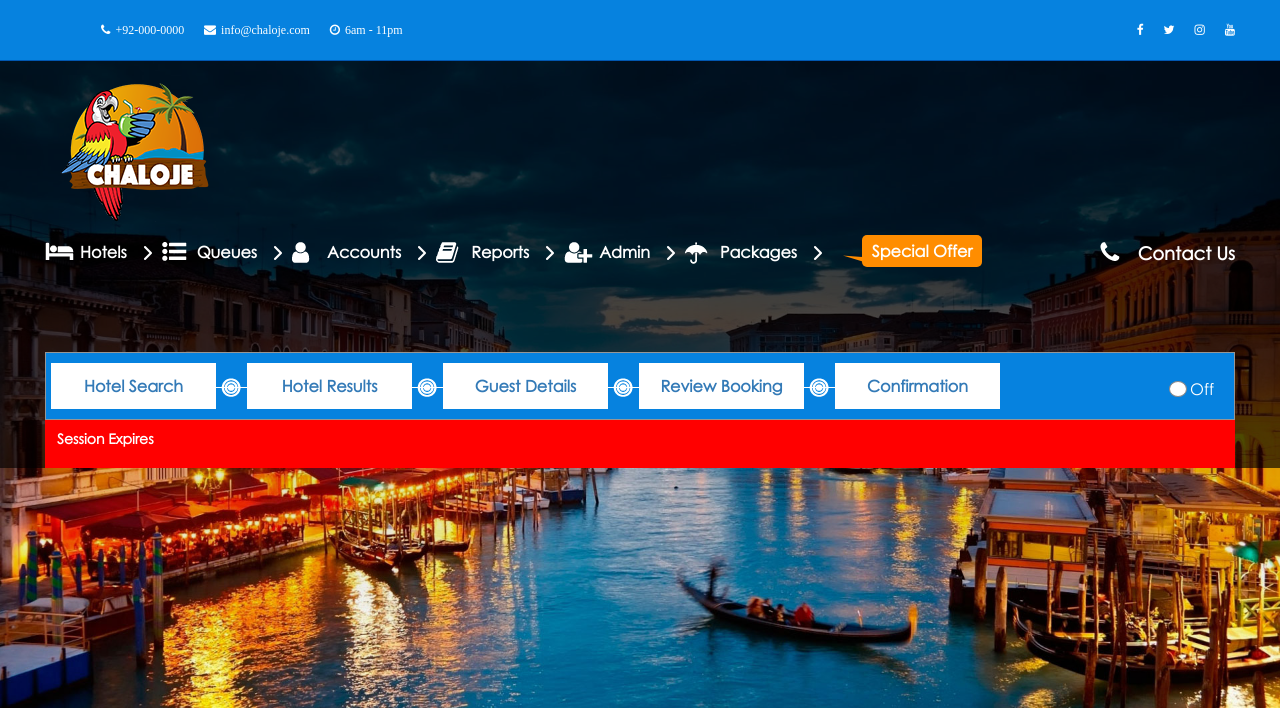
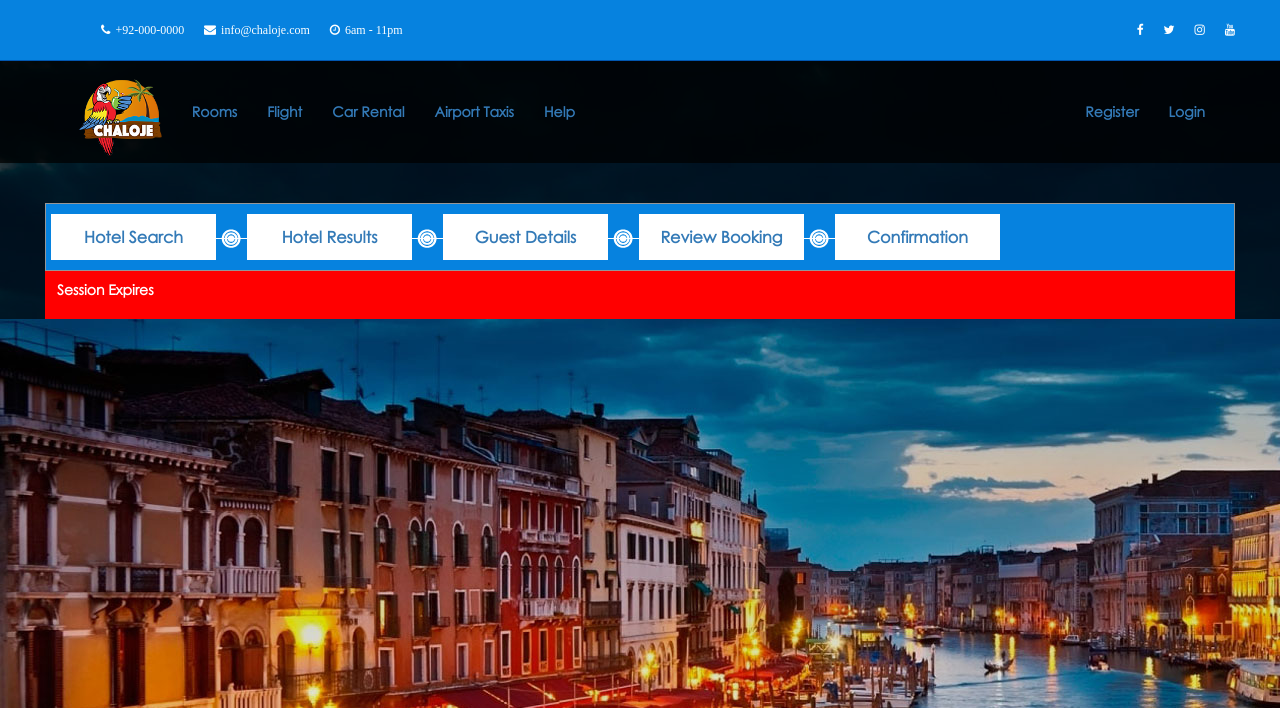
Before and after one commit to 13Naufil/Chalojee, a CodeIgniter app: page /tbo/index.php/main/Detail in a window 1280 px wide. Shown: the top 708 px of the page. Run offline with CodeIgniter, Linux system fonts and the light colour scheme; some libraries are stand-ins or nearby versions.

Commit message:
initial commit

```diff
--- a/application/controllers/Main.php
+++ b/application/controllers/Main.php
@@ -9,6 +9,7 @@ class Main extends CI_Controller {
         $this->load->helper('temp_helper');
         $this->load->library("search");
         $this->load->model("destination");
+        $this->load->model("notifications");
         $this->search->username = WSDL_USERNAME;
         $this->search->password = WSDL_PASSWORD;
     }
@@ -64,6 +65,10 @@ class Main extends CI_Controller {
         $CountryName = $data->Country;
         $CityName = $data->City;
 
+        if($CityId != ''):
+
+        $notification = $this->notifications->fetchbyid($CityId);
+
         $data = array();
 
         if($child == 0)
@@ -71,12 +76,12 @@ class Main extends CI_Controller {
             $response = $this->search->HotelSearch($CheckInDate,$CheckOutDate,$CountryName,$CityName,$CityId,$IsNearBySearchAllowed,$NoOfRooms,$GuestNationality,$RoomGuests,$ResultCount,$Filters);
             if($response[0]['HotelSearchResponse']['Status']['StatusCode'] == 1)
             {
-                $data = array('StatusCode'=>$response[0]['HotelSearchResponse']['Status']['StatusCode'],'data'=>$response[0],'home'=>'home-bg');
+                $data = array('StatusCode'=>$response[0]['HotelSearchResponse']['Status']['StatusCode'],'data'=>$response[0],'home'=>'home-bg','notification'=>$notification);
 
             }
             else
             {
-                $data = array('StatusCode'=>$response[0]['HotelSearchResponse']['Status']['StatusCode'],'data'=>'','home'=>'home-bg');
+                $data = array('StatusCode'=>$response[0]['HotelSearchResponse']['Status']['StatusCode'],'data'=>'','home'=>'home-bg','notification'=>$notification);
             }
         }
         else
@@ -85,6 +90,9 @@ class Main extends CI_Controller {
         }
 
         $this->load->view("listing/main",$data);
+
+
+        endif;
     }
 
     public function Detail()
@@ -97,6 +105,8 @@ class Main extends CI_Controller {
         $TripAdvisorRating = isset($_POST['TripAdvisorRating']) ? $_POST['TripAdvisorRating'] : '';
         $TripAdvisorReviewURL = isset($_POST['TripAdvisorReviewURL']) ? $_POST['TripAdvisorReviewURL'] : '';
         $Rating = isset($_POST['Rating']) ? $_POST['Rating'] : '';
+
+
 
 
         if($SessionId != '' && $ResultIndex != 0 && $HotelCode != 0)
--- a/application/models/Notifications.php
+++ b/application/models/Notifications.php
@@ -49,7 +49,7 @@ Class Notifications extends CI_Model {
         if ($query->num_rows() > 0) {
             return $query->result();
         } else {
-            return false;
+            return 0;
         }
     }
 
--- a/application/views/detail/detail.php
+++ b/application/views/detail/detail.php
@@ -4,56 +4,7 @@
 <div class="main">
     <!-- Header Section Start -->
     <div class="clearfix"></div>
-    <header class="main-menu">
-
-        <!-- Logo Section Start -->
-        <div class="container">
-            <div class="row">
-                <div class="col-md-3">
-                    <div id="wrap">
-                        <a href="<?php echo base_url(); ?>"><img src="<?php echo base_url(); ?>img/logo.png"></a>
-                    </div>
-                </div>
-                <div class="col-md-9 pad-right">
-                   <!-- <div class="recharge">
-                        <p>Avl Limit : $ 0.00 </p>
-                        <button class="btn">Recharge</button>
-                    </div>-->
-                </div>
-                <!-- Logo Section End -->
-
-                <!-- Menu Section Start -->
-                <div class="col-md-10 pad-both">
-                    <nav class="navbar navbar-default">
-                        <div class="navbar-header">
-                            <button type="button" class="navbar-toggle collapsed" data-toggle="collapse" data-target="#navbar"
-                                    aria-expanded="false" aria-controls="navbar">
-                                <span class="sr-only">Toggle navigation</span>
-                                <span class="icon-bar"></span>
-                                <span class="icon-bar"></span>
-                                <span class="icon-bar"></span>
-                            </button>
-                        </div>
-                        <div id="navbar" class="navbar-collapse collapse" aria-expanded="false">
-                            <ul class="nav navbar-nav">
-                                <li class="active"><a href="#">Hotels</a></li>
-                                <li><a href="#">Queues</a></li>
-                                <li><a href="#">Accounts</a></li>
-                                <li><a href="#">Reports</a></li>
-                                <li><a href="#">Admin</a></li>
-                                <li><a href="#">Packages</a></li>
-                                <li class="inner-btn"><a href="#">Special Offer</a></li>
-                            </ul>
-                        </div>
-                    </nav>
-                </div>
-                <div class="col-md-2 pad-right">
-                    <p class="home-contact">Contact Us</p>
-                </div>
-                <!-- Menu Section End -->
-            </div>
-        </div>
-    </header>
+    <?php include(APPPATH.'views/common/navigation.php'); ?>
     <!-- Header Section End -->
 
 
@@ -74,13 +25,13 @@
                         </div>
                     </div>
                     <div class="col-md-2">
-                        <div class="count">
+                        <!--<div class="count">
 
                             <label class="home-radio" style="float:right">Off
                                 <input type="checkbox">
                                 <span class="checkmark"></span>
                             </label>
-                        </div>
+                        </div>-->
                     </div>
                 </div>
             </div>
--- a/css/style.css
+++ b/css/style.css
@@ -43,8 +43,8 @@ select {
 
 /*====== Custom Styles ========*/
 .home{background: url("../images/bg.jpg") no-repeat;    background-size: cover;}
-.home-bg{background: url("../img/bg.jpg") no-repeat;     background-size: cover;}
-.inner-bg{background: url("../img/inner-bg.jpg") no-repeat;     background-size: cover;}
+.home-bg{background: url("../img/bg.jpg") no-repeat;}
+.inner-bg{background: url("../img/inner-bg.jpg") no-repeat;}
 .main-menu .navbar-default {
     background-color: transparent;
     border: none;
@@ -1821,7 +1821,7 @@ h1 {
 }
 
 section{
-    padding-top: 70px;
+    padding-top: 40px;
     height: 100%;
 }
 #main{
```
Also changed, not shown: application/views/listing/main.php (+7 -57 lines).
